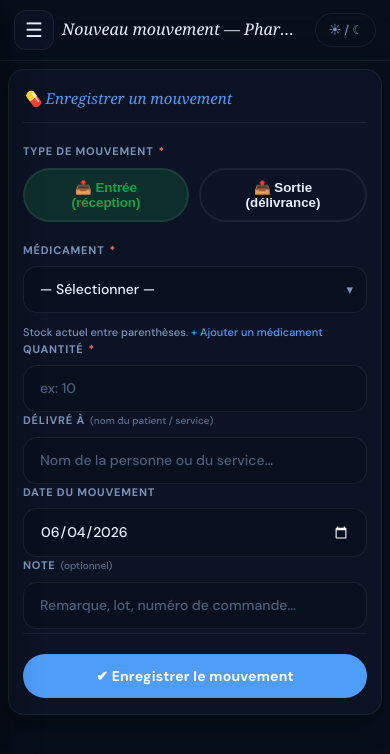
After one commit to hindouchbez1101-collab/biz, a Django app: page /pharmacie/mouvement/new/ in a window 390 px wide. The commit adds this page. Shown: the top 754 px of the page. Run offline with Django 5.2, Linux system fonts and the light colour scheme; the visitor is signed in with stand-in values (Sample User, id 1); data that the repository does not hold is empty; some web fonts are replaced.

Commit message:
feat: Enter next-field, patient rapide encaissement, pharmacie clinique
1. Touche Entrée :
   - Dans les autocompletes ouverts → sélectionne le premier item visible
   - Dans les formulaires multi-champs → passe au champ suivant (Tab intelligent)
   - Dernier champ ou formulaire à 1 champ → comportement normal (soumission)

2. Patient rapide dans encaissements :
   - Bouton "Créer patient rapide" dans le formulaire d'encaissement
   - Saisie nom + prénom + téléphone (optionnel) sans créer de fiche complète
   - Crée le Patient à la volée et l'associe à l'encaissement

3. Pharmacie clinique :
   - Modèles MedicamentPharmacie et MouvementPharmacie + migration 0009
   - CRUD médicaments (nom, unité, stock, seuil alerte)
   - Enregistrement entrées/sorties avec destinataire, date, note
   - Stock mis à jour automatiquement à chaque mouvement
   - Dashboard : tableau stock (alertes visuelles) + journal 60 mouvements
   - Lien "💊 Pharmacie" dans la sidebar

https://claude.ai/code/session_01Wrd6rMBZYRT2AdY1DBBuwC

```diff
--- a/Clinique_Cerine_Alaa-Med_Local_PC_v23/clinic/views.py
+++ b/Clinique_Cerine_Alaa-Med_Local_PC_v23/clinic/views.py
@@ -318,7 +318,27 @@ def payment_list(request):
 @login_required
 @require_groups(GROUP_RECEPTION, GROUP_ADMIN)
 def payment_new(request):
-    form = PaymentForm(request.POST or None)
+    # ── Patient rapide : création à la volée sans fiche complète ──
+    post_data = None
+    if request.method == "POST":
+        post_data = request.POST.copy()
+        if post_data.get('quick_patient') == '1':
+            last_name  = post_data.get('quick_last_name', '').strip().upper()
+            first_name = post_data.get('quick_first_name', '').strip()
+            phone      = (post_data.get('quick_phone') or '').strip()
+            if last_name and first_name:
+                if not phone:
+                    phone = f"QUICK-{timezone.now().strftime('%Y%m%d%H%M%S%f')}"
+                try:
+                    patient_obj = Patient.objects.create(
+                        last_name=last_name, first_name=first_name, phone=phone)
+                except Exception:
+                    phone = f"QUICK-{timezone.now().strftime('%Y%m%d%H%M%S%f')}"
+                    patient_obj = Patient.objects.create(
+                        last_name=last_name, first_name=first_name, phone=phone)
+                post_data['patient'] = str(patient_obj.id)
+
+    form = PaymentForm(post_data)
     item_form = PaymentItemForm()
     pack_form = LabPackApplyForm()
     lab_tests = LabTest.objects.filter(is_active=True)
@@ -1888,3 +1908,138 @@ def honoraires_mark_unpaid(request, acc_pk):
     if medecin_pk:
         return redirect('medecin_ambulant_detail', pk=medecin_pk)
     return redirect('medecin_ambulant_list')
+
+
+# ═══════════════════════════════════════════════════════════════════════════════
+#  PHARMACIE CLINIQUE
+# ═══════════════════════════════════════════════════════════════════════════════
+
+@login_required
+@require_groups(GROUP_RECEPTION, GROUP_GERANT, GROUP_ADMIN)
+def pharmacie_dashboard(request):
+    from .models import MedicamentPharmacie, MouvementPharmacie
+    q = (request.GET.get('q') or '').strip()
+    medicaments = MedicamentPharmacie.objects.all()
+    if q:
+        medicaments = medicaments.filter(nom__icontains=q)
+    mouvements = MouvementPharmacie.objects.select_related('medicament', 'created_by').order_by('-date_mouvement', '-created_at')[:60]
+    ruptures = MedicamentPharmacie.objects.filter(stock_actuel__lte=0, is_active=True).count()
+    alertes  = MedicamentPharmacie.objects.filter(stock_actuel__gt=0, is_active=True,
+                   stock_actuel__lte=models.F('seuil_alerte')).count()
+    return render(request, "pharmacie/dashboard.html", {
+        "medicaments": medicaments,
+        "mouvements": mouvements,
+        "ruptures": ruptures,
+        "alertes": alertes,
+        "q": q,
+    })
+
+
+@login_required
+@require_groups(GROUP_RECEPTION, GROUP_GERANT, GROUP_ADMIN)
+def pharmacie_mouvement_new(request):
+    from .models import MedicamentPharmacie, MouvementPharmacie
+    medicaments = MedicamentPharmacie.objects.filter(is_active=True)
+    if request.method == "POST":
+        med_id = request.POST.get("medicament", "").strip()
+        type_mouvement = request.POST.get("type_mouvement", "").strip()
+        quantite_str = request.POST.get("quantite", "0").replace(",", ".")
+        destinataire = request.POST.get("destinataire", "").strip()
+        note = request.POST.get("note", "").strip()
+        date_str = request.POST.get("date_mouvement", "").strip()
+
+        errors = []
+        if not med_id:
+            errors.append("Veuillez sélectionner un médicament.")
+        if type_mouvement not in ("ENTREE", "SORTIE"):
+            errors.append("Type de mouvement invalide.")
+        try:
+            quantite = float(quantite_str)
+            if quantite <= 0:
+                errors.append("La quantité doit être supérieure à 0.")
+        except ValueError:
+            errors.append("Quantité invalide.")
+            quantite = 0
+
+        if errors:
+            for err in errors:
+                messages.error(request, err)
+            return render(request, "pharmacie/mouvement_form.html", {
+                "medicaments": medicaments, "post": request.POST})
+
+        try:
+            med = MedicamentPharmacie.objects.get(pk=int(med_id))
+        except (MedicamentPharmacie.DoesNotExist, ValueError):
+            messages.error(request, "Médicament introuvable.")
+            return render(request, "pharmacie/mouvement_form.html", {
+                "medicaments": medicaments, "post": request.POST})
+
+        from datetime import date as _date_cls
+        try:
+            date_mouvement = _date_cls.fromisoformat(date_str) if date_str else _date_cls.today()
+        except ValueError:
+            date_mouvement = _date_cls.today()
+
+        with transaction.atomic():
+            MouvementPharmacie.objects.create(
+                medicament=med,
+                type_mouvement=type_mouvement,
+                quantite=quantite,
+                destinataire=destinataire,
+                note=note,
+                date_mouvement=date_mouvement,
+                created_by=request.user,
+            )
+            if type_mouvement == "ENTREE":
+                med.stock_actuel = float(med.stock_actuel) + quantite
+            else:
+                med.stock_actuel = max(0, float(med.stock_actuel) - quantite)
+            med.save(update_fields=['stock_actuel'])
+
+        messages.success(request, f"Mouvement enregistré : {med.nom} × {quantite}.")
+        return redirect("pharmacie_dashboard")
+
+    return render(request, "pharmacie/mouvement_form.html", {
+        "medicaments": medicaments,
+        "today": timezone.localdate(),
+    })
+
+
+@login_required
+@require_groups(GROUP_GERANT, GROUP_ADMIN)
+def pharmacie_medicament_list(request):
+    from .models import MedicamentPharmacie
+    medicaments = MedicamentPharmacie.objects.all()
+    return render(request, "pharmacie/medicaments.html", {"medicaments": medicaments})
+
+
+@login_required
+@require_groups(GROUP_GERANT, GROUP_ADMIN)
+def pharmacie_medicament_save(request, pk=None):
+    from .models import MedicamentPharmacie
+    med = get_object_or_404(MedicamentPharmacie, pk=pk) if pk else None
+    if request.method == "POST":
+        nom   = request.POST.get("nom", "").strip()
+        unite = request.POST.get("unite", "").strip() or "unité"
+        seuil = request.POST.get("seuil_alerte", "0").replace(",", ".")
+        stock = request.POST.get("stock_actuel", "0").replace(",", ".")
+        is_active = request.POST.get("is_active") == "on"
+        try:
+            if med:
+                med.nom = nom
+                med.unite = unite
+                med.seuil_alerte = float(seuil)
+                med.is_active = is_active
+                med.save()
+            else:
+                MedicamentPharmacie.objects.create(
+                    nom=nom, unite=unite,
+                    seuil_alerte=float(seuil),
+                    stock_actuel=float(stock),
+                    is_active=is_active,
+                )
+            messages.success(request, f"Médicament « {nom} » enregistré.")
+        except Exception as ex:
+            messages.error(request, f"Erreur : {ex}")
+        return redirect("pharmacie_medicament_list")
+    return render(request, "pharmacie/medicament_form.html", {"med": med})
--- a/Clinique_Cerine_Alaa-Med_Local_PC_v23/config/urls.py
+++ b/Clinique_Cerine_Alaa-Med_Local_PC_v23/config/urls.py
@@ -85,4 +85,11 @@ urlpatterns = [
     path("medecins-ambulants/honoraires/<int:acc_pk>/payer/",   v.honoraires_mark_paid,      name="honoraires_mark_paid"),
     path("medecins-ambulants/honoraires/<int:acc_pk>/annuler/", v.honoraires_mark_unpaid,    name="honoraires_mark_unpaid"),
     path("medecins-ambulants/honoraires/<int:acc_pk>/modifier/", v.honoraires_edit_montant,  name="honoraires_edit_montant"),
+
+    # Pharmacie clinique
+    path("pharmacie/",                              v.pharmacie_dashboard,        name="pharmacie_dashboard"),
+    path("pharmacie/mouvement/new/",                v.pharmacie_mouvement_new,    name="pharmacie_mouvement_new"),
+    path("pharmacie/medicaments/",                  v.pharmacie_medicament_list,  name="pharmacie_medicament_list"),
+    path("pharmacie/medicaments/new/",              v.pharmacie_medicament_save,  name="pharmacie_medicament_new"),
+    path("pharmacie/medicaments/<int:pk>/edit/",    v.pharmacie_medicament_save,  name="pharmacie_medicament_edit"),
 ]
--- a/Clinique_Cerine_Alaa-Med_Local_PC_v23/templates/base.html
+++ b/Clinique_Cerine_Alaa-Med_Local_PC_v23/templates/base.html
@@ -34,9 +34,10 @@
       <div class="nav-section">Dossiers Médicaux</div>
       <a class="nav-item" href="/dossiers/" onclick="closeSidebar()">🗂️ Dossiers Maternité</a>
       <a class="nav-item" href="/examens/" onclick="closeSidebar()">🔬 Examens</a>
-      <div class="nav-section">Stock</div>
+      <div class="nav-section">Stock & Pharmacie</div>
       <a class="nav-item" href="/stock/achats/" onclick="closeSidebar()">📦 Achats (BR)</a>
       <a class="nav-item" href="/stock/fournisseurs/" onclick="closeSidebar()">🏭 Fournisseurs</a>
+      <a class="nav-item" href="/pharmacie/" onclick="closeSidebar()">💊 Pharmacie</a>
       {% endif %}
 
       {% if "GERANT" in USER_GROUPS or "ADMIN" in USER_GROUPS %}
@@ -164,6 +165,50 @@ document.addEventListener('keydown', e => { if (e.key === 'Escape') closeSidebar
   });
 })();
 
+// ── Touche Entrée : champ suivant (ou sélection autocomplete) ──
+document.addEventListener('keydown', function(e) {
+  if (e.key !== 'Enter') return;
+  var el = e.target;
+  if (el.tagName === 'TEXTAREA') return;
+  var type = (el.type || '').toLowerCase();
+  if (['submit','button','checkbox','radio','file','reset'].includes(type)) return;
+  if (!['INPUT','SELECT'].includes(el.tagName)) return;
+
+  // Cas 1 : autocomplete ouvert → sélectionner le premier item visible
+  var parentEl = el.parentElement;
+  if (parentEl) {
+    var drop = parentEl.querySelector('.cf-ac-dropdown.open');
+    if (drop) {
+      var first = Array.from(drop.querySelectorAll('.cf-ac-item')).find(function(i) {
+        return i.style.display !== 'none' && i.offsetParent !== null;
+      });
+      if (first) { e.preventDefault(); first.click(); return; }
+    }
+  }
+
+  var form = el.closest('form');
+  if (!form) return;
+
+  // Cas 2 : formulaire à champ unique → laisser Entrée soumettre
+  var allFields = form.querySelectorAll(
+    'input:not([type=hidden]):not([type=submit]):not([type=button]):not([type=checkbox]):not([type=radio]):not([disabled]),' +
+    'select:not([disabled])');
+  if (allFields.length <= 1) return;
+
+  // Cas 3 : formulaire multi-champs → passer au champ suivant visible
+  var focusable = Array.from(form.querySelectorAll(
+    'input:not([type=hidden]):not([type=submit]):not([type=button]):not([type=checkbox]):not([type=radio]):not([disabled]),' +
+    'select:not([disabled])'
+  )).filter(function(f) { return f.offsetParent !== null; });
+
+  var idx = focusable.indexOf(el);
+  if (idx >= 0 && idx < focusable.length - 1) {
+    e.preventDefault();
+    focusable[idx + 1].focus();
+  }
+  // Dernier champ : laisser le comportement par défaut (soumission)
+});
+
 // ── Payment items ───────────────────────────────────────────────
 function addRow() {
   const tmpl = document.getElementById('itemRowTemplate');
--- /dev/null
+++ b/Clinique_Cerine_Alaa-Med_Local_PC_v23/templates/pharmacie/mouvement_form.html
@@ -0,0 +1,141 @@
+{% extends "base.html" %}
+{% block title %}Nouveau mouvement — Pharmacie{% endblock %}
+{% block actions %}
+  <a class="btn" href="{% url 'pharmacie_dashboard' %}">← Pharmacie</a>
+{% endblock %}
+{% block content %}
+<link rel="stylesheet" href="/static/forms.css">
+
+<div class="cf-wrap" style="max-width:600px;margin:0 auto">
+<form method="post" id="mvtForm">
+{% csrf_token %}
+<div class="cf-card">
+  <div class="cf-section-title">💊 Enregistrer un mouvement</div>
+
+  <!-- Type de mouvement -->
+  <div class="cf-field" style="margin-bottom:20px">
+    <label class="cf-label">Type de mouvement <span class="req">*</span></label>
+    <div style="display:flex;gap:10px">
+      <button type="button" id="btnEntree" class="payer-btn active" onclick="setType('ENTREE')"
+        style="padding:10px 24px;border-radius:100px;border:2px solid var(--line);background:color-mix(in srgb,#22c55e 15%,transparent);color:#16a34a;font-weight:700;cursor:pointer">
+        📥 Entrée (réception)
+      </button>
+      <button type="button" id="btnSortie" class="payer-btn" onclick="setType('SORTIE')"
+        style="padding:10px 24px;border-radius:100px;border:2px solid var(--line);background:transparent;color:var(--text);font-weight:700;cursor:pointer">
+        📤 Sortie (délivrance)
+      </button>
+    </div>
+    <input type="hidden" name="type_mouvement" id="typeMvt" value="ENTREE">
+  </div>
+
+  <!-- Médicament -->
+  <div class="cf-field">
+    <label class="cf-label">Médicament <span class="req">*</span></label>
+    <div class="cf-select-wrap">
+      <select class="cf-select" name="medicament" id="medSelect" required>
+        <option value="">— Sélectionner —</option>
+        {% for m in medicaments %}
+        <option value="{{ m.pk }}"
+          {% if post.medicament == m.pk|stringformat:"s" %}selected{% endif %}>
+          {{ m.nom }}
+          ({{ m.stock_actuel|floatformat:0 }} {{ m.unite }})
+        </option>
+        {% endfor %}
+      </select>
+    </div>
+    <div class="cf-hint" style="margin-top:4px">
+      Stock actuel entre parenthèses.
+      <a href="{% url 'pharmacie_medicament_new' %}" target="_blank">+ Ajouter un médicament</a>
+    </div>
+  </div>
+
+  <!-- Quantité -->
+  <div class="cf-field">
+    <label class="cf-label">Quantité <span class="req">*</span></label>
+    <input class="cf-input" type="number" name="quantite" id="qte"
+      step="0.01" min="0.01" required placeholder="ex: 10"
+      value="{{ post.quantite|default:'' }}">
+  </div>
+
+  <!-- Destinataire -->
+  <div class="cf-field" id="destRow">
+    <label class="cf-label" id="destLabel">Délivré à <span class="opt">(nom du patient / service)</span></label>
+    <input class="cf-input" type="text" name="destinataire" id="destinataire"
+      placeholder="Nom de la personne ou du service…"
+      value="{{ post.destinataire|default:'' }}">
+  </div>
+
+  <!-- Date -->
+  <div class="cf-field">
+    <label class="cf-label">Date du mouvement</label>
+    <input class="cf-input" type="date" name="date_mouvement"
+      value="{{ post.date_mouvement|default:today|date:'Y-m-d' }}">
+  </div>
+
+  <!-- Note -->
+  <div class="cf-field">
+    <label class="cf-label">Note <span class="opt">(optionnel)</span></label>
+    <input class="cf-input" type="text" name="note"
+      placeholder="Remarque, lot, numéro de commande…"
+      value="{{ post.note|default:'' }}">
+  </div>
+
+  <div class="cf-actions">
+    <button class="cf-btn-submit" type="submit">✔ Enregistrer le mouvement</button>
+  </div>
+</div>
+</form>
+</div>
+
+<style>
+.payer-btn-active-green {
+  background: color-mix(in srgb,#22c55e 15%,transparent) !important;
+  border-color: #22c55e !important;
+  color: #16a34a !important;
+}
+.payer-btn-active-blue {
+  background: color-mix(in srgb,#3b82f6 15%,transparent) !important;
+  border-color: #3b82f6 !important;
+  color: #2563eb !important;
+}
+</style>
+<script>
+// Pré-sélection depuis l'URL
+(function() {
+  var params = new URLSearchParams(location.search);
+  var t = params.get('type');
+  var m = params.get('med');
+  if (t) setType(t);
+  if (m) {
+    var sel = document.getElementById('medSelect');
+    if (sel) sel.value = m;
+  }
+})();
+
+function setType(val) {
+  document.getElementById('typeMvt').value = val;
+  var btnE = document.getElementById('btnEntree');
+  var btnS = document.getElementById('btnSortie');
+  var destLabel = document.getElementById('destLabel');
+  if (val === 'ENTREE') {
+    btnE.style.background = 'color-mix(in srgb,#22c55e 15%,transparent)';
+    btnE.style.borderColor = '#22c55e';
+    btnE.style.color = '#16a34a';
+    btnS.style.background = 'transparent';
+    btnS.style.borderColor = 'var(--line)';
+    btnS.style.color = 'var(--text)';
+    destLabel.innerHTML = 'Fournisseur <span class="opt">(optionnel)</span>';
+    document.getElementById('destinataire').placeholder = 'Nom du fournisseur…';
+  } else {
+    btnS.style.background = 'color-mix(in srgb,#3b82f6 15%,transparent)';
+    btnS.style.borderColor = '#3b82f6';
+    btnS.style.color = '#2563eb';
+    btnE.style.background = 'transparent';
+    btnE.style.borderColor = 'var(--line)';
+    btnE.style.color = 'var(--text)';
+    destLabel.innerHTML = 'Délivré à <span class="req">*</span> <span class="opt">(nom du patient / service)</span>';
+    document.getElementById('destinataire').placeholder = 'Nom de la personne…';
+  }
+}
+</script>
+{% endblock %}
```
Also changed, not shown: Clinique_Cerine_Alaa-Med_Local_PC_v23/clinic/models.py (+54 -0 lines), Clinique_Cerine_Alaa-Med_Local_PC_v23/templates/payments/form.html (+51 -1 lines), Clinique_Cerine_Alaa-Med_Local_PC_v23/templates/pharmacie/dashboard.html (added, +146 -0 lines), Clinique_Cerine_Alaa-Med_Local_PC_v23/templates/pharmacie/medicament_form.html (added, +61 -0 lines), Clinique_Cerine_Alaa-Med_Local_PC_v23/templates/pharmacie/medicaments.html (added, +60 -0 lines), Clinique_Cerine_Alaa-Med_Local_PC_v23/clinic/migrations/0009_pharmacie.py (added).
